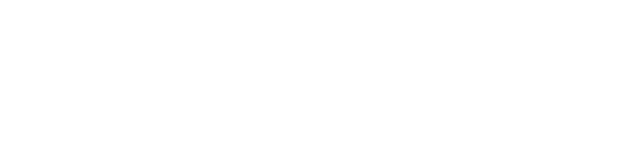
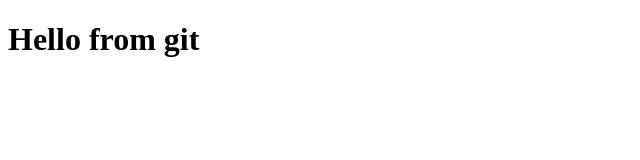
Before and after one commit to mohammedrafathz/soc-b-2020, a plain HTML site: page index.html in a window 1280 px wide. Shown: the whole page, without its empty margins (0-640 px from the left). Drawn offline with Linux system fonts and the light colour scheme.

Commit message:
added a header tag

```diff
--- a/index.html
+++ b/index.html
@@ -6,7 +6,7 @@
     <title>Document</title>
 </head>
 <body>
-
+    <h1>Hello from git</h1>
     <script src="./script.js"></script>
 </body>
 
```
